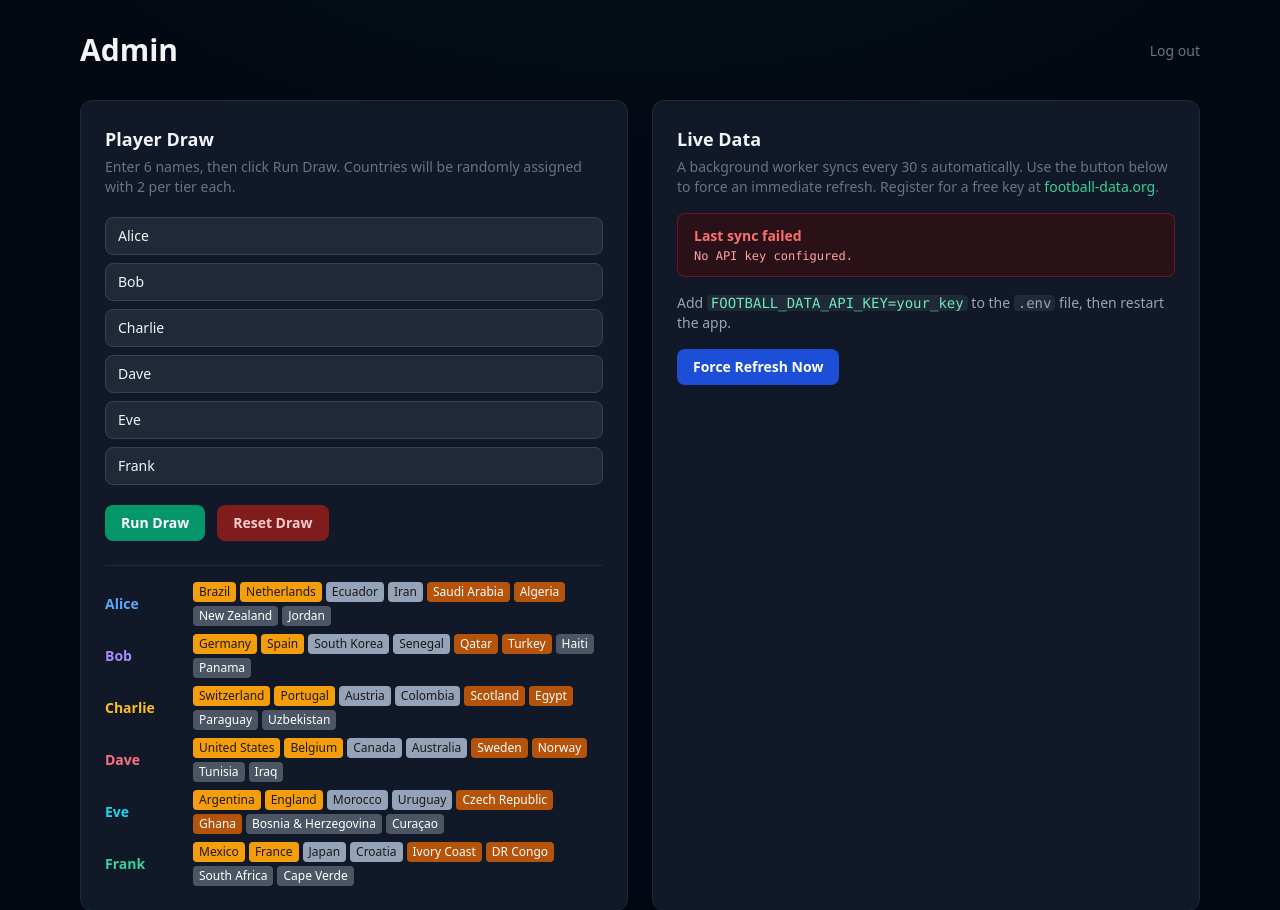
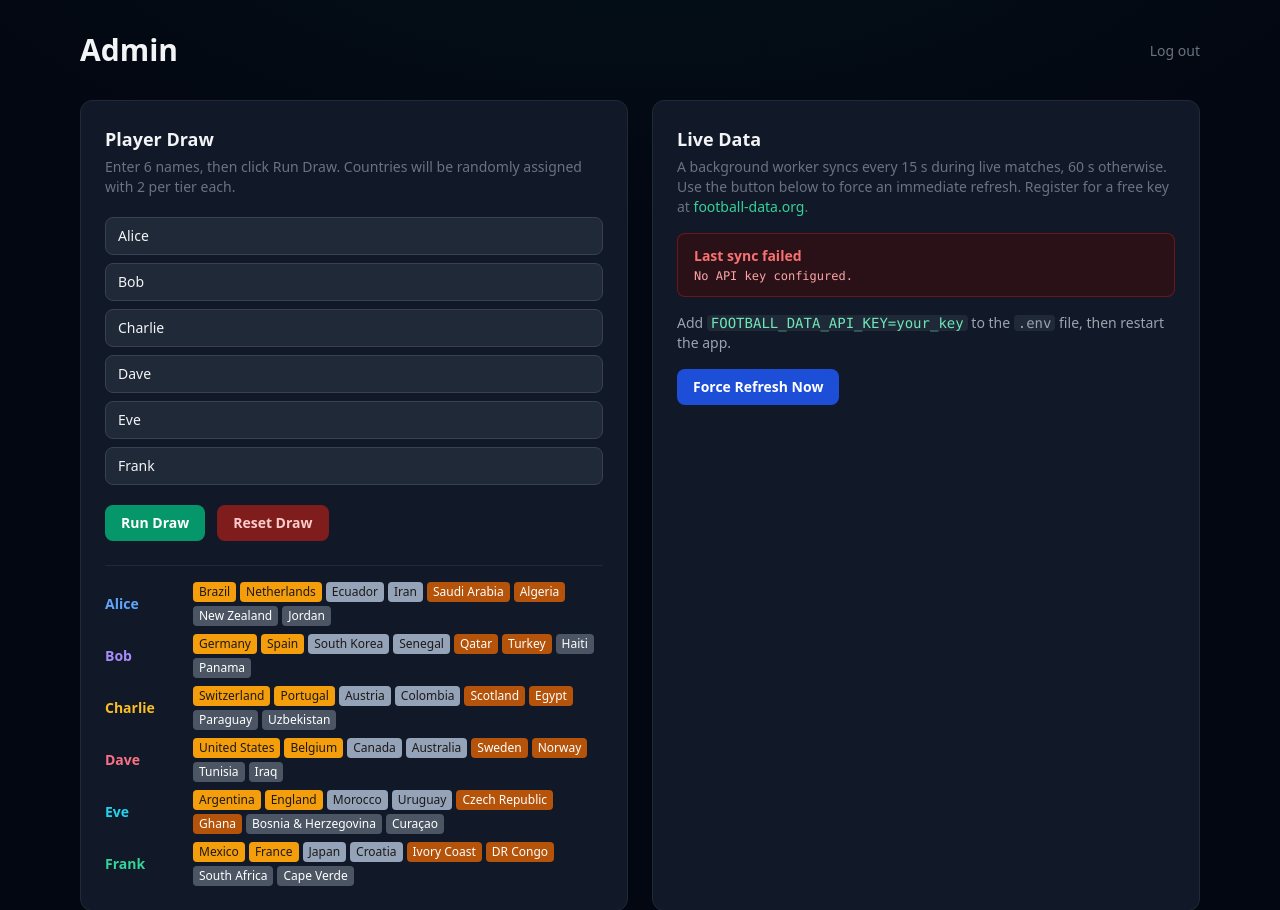
Before and after one commit to elliotseymour97/worldcup-sweepstake, a Flask app: page /admin in a window 1280 px wide. Shown: the part 49-959 px from the top of the page. Run offline with Flask 3, Linux system fonts and the light colour scheme; the visitor is signed in with stand-in values (Sample User, id 1); some libraries are stand-ins or nearby versions.

Commit message:
Adaptive sync: poll every 15s during live matches, 60s when idle
Reduces goal/finish-status lag during live games from ~45s worst-case
to ~25s. Free tier rate limit (10 req/min) stays comfortably clear at
4 req/min during live play.

Co-Authored-By: Claude Sonnet 4.6 <noreply@anthropic.com>

```diff
--- a/api_client.py
+++ b/api_client.py
@@ -57,9 +57,9 @@ def get_last_error() -> Optional[str]:
 
 
 def fetch_and_sync() -> tuple[bool, str]:
-    """Public entry point used by the admin manual refresh. Respects the 30-s throttle."""
+    """Public entry point used by the admin manual refresh. Respects a 15-s throttle."""
     now = datetime.utcnow()
-    if _last_fetch and (now - _last_fetch) < timedelta(seconds=30):
+    if _last_fetch and (now - _last_fetch) < timedelta(seconds=15):
         secs = int((now - _last_fetch).total_seconds())
         return True, f'Data is fresh (last synced {secs}s ago).'
     return _do_sync()
--- a/app.py
+++ b/app.py
@@ -66,19 +66,23 @@ def create_app(test_config=None):
 
 
 def _start_sync_worker(app):
-    """Start a single background thread that syncs from the API every 30 seconds.
-    This replaces per-request background threads, which had race conditions and
-    silent failures with no visibility into errors."""
+    """Background sync thread. Polls every 15 s while matches are live, 60 s otherwise.
+    Faster live cadence reduces goal/status lag without exceeding the free-tier rate limit."""
     def _worker():
         time.sleep(5)  # let the app finish starting up
         while True:
+            live_count = 0
             try:
                 with app.app_context():
                     from api_client import _do_sync
                     _do_sync()
+                    from models import Match
+                    live_count = Match.query.filter(
+                        Match.status.in_(['IN_PLAY', 'PAUSED', 'EXTRA_TIME', 'PENALTY_SHOOTOUT'])
+                    ).count()
             except Exception:
                 pass
-            time.sleep(30)
+            time.sleep(15 if live_count > 0 else 60)
     t = threading.Thread(target=_worker, daemon=True, name='api-sync')
     t.start()
 
--- a/templates/admin.html
+++ b/templates/admin.html
@@ -66,7 +66,7 @@
   <div class="bg-gray-900 rounded-xl border border-gray-800 p-6">
     <h2 class="text-lg font-semibold mb-1">Live Data</h2>
     <p class="text-gray-500 text-sm mb-4">
-      A background worker syncs every 30 s automatically. Use the button below to force an immediate refresh.
+      A background worker syncs every 15 s during live matches, 60 s otherwise. Use the button below to force an immediate refresh.
       Register for a free key at
       <a href="https://www.football-data.org/client/register" target="_blank" class="text-emerald-400 hover:underline">football-data.org</a>.
     </p>
```
